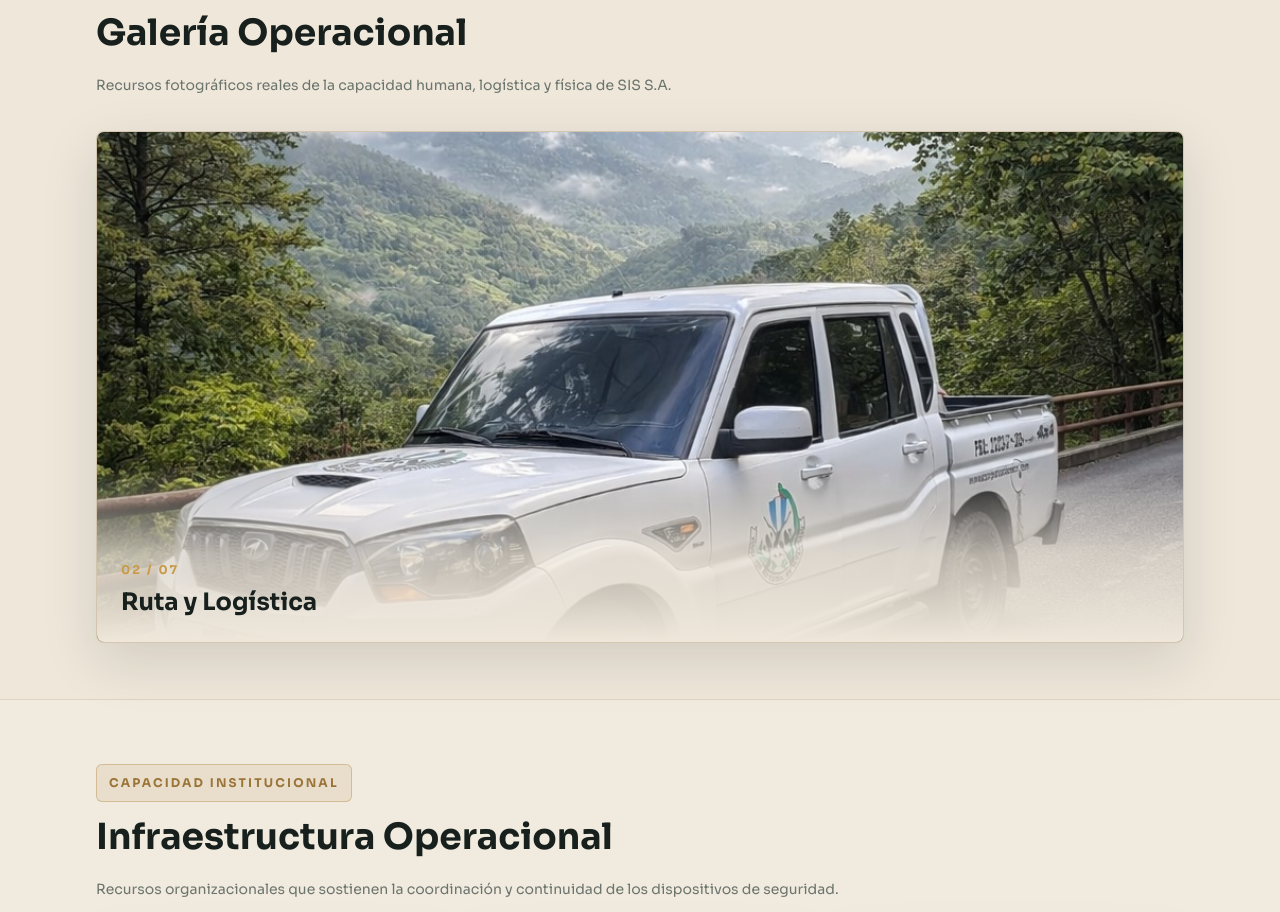
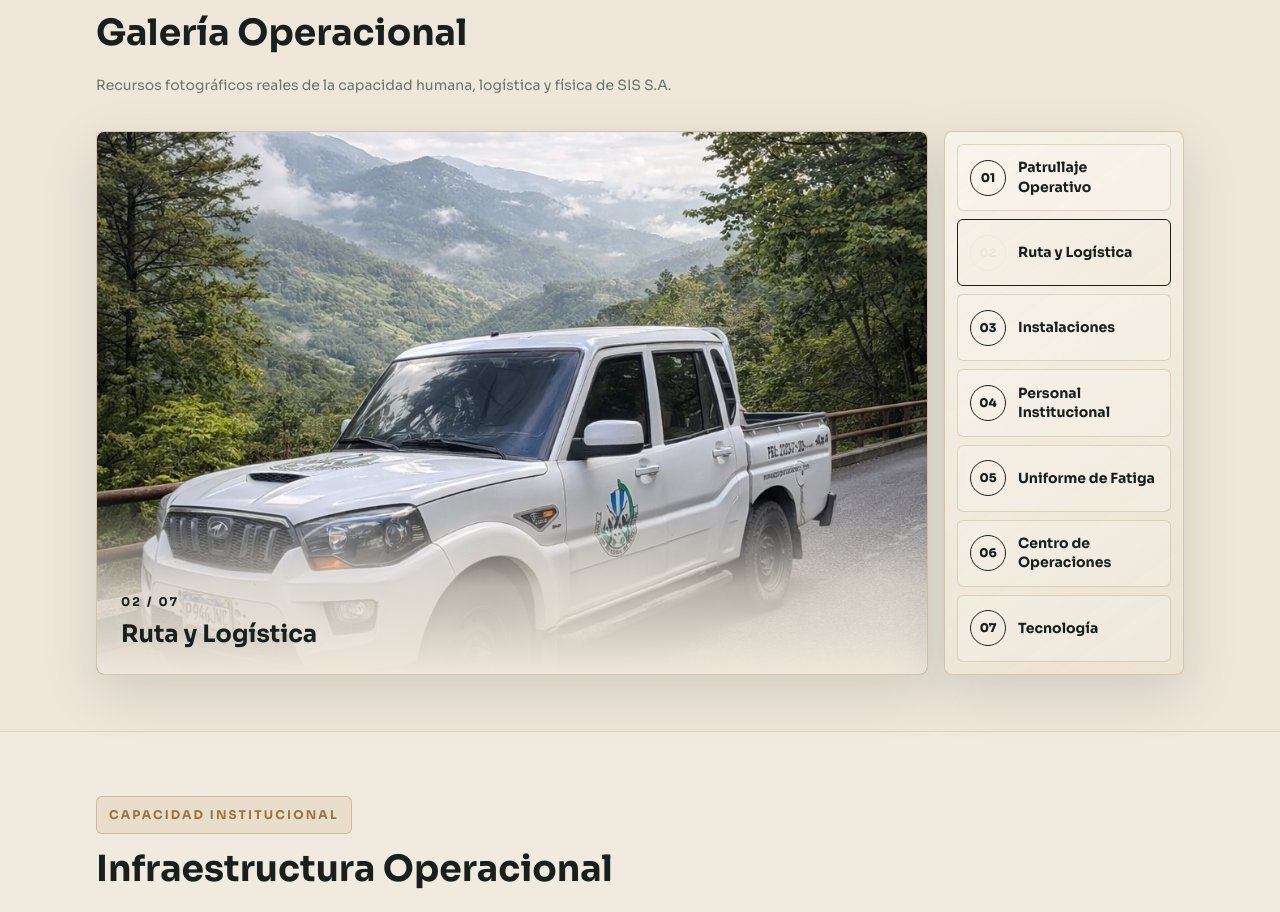
Before and after one commit to naguirrel0209/SISSAWebSite, a React (Vite) app: page /SISSAWebSite/operaciones in a window 1280 px wide. Shown: the part 2662-3574 px from the top of the page. Built offline with nearby package versions, Linux system fonts and the light colour scheme.

Commit message:
feat: implementacion de prototipo

```diff
--- a/src/data/media.js
+++ b/src/data/media.js
@@ -24,7 +24,7 @@ export const coverageMap = {
 export const institutionalImages = {
   fachada: {
     src: sisFachada,
-    alt: 'Fachada oficial de SIS S.A. con personal institucional en el acceso principal.',
+    alt: 'Instalaciones de SIS S.A. con personal institucional en el acceso principal.',
     objectPosition: 'center 44%',
   },
   oficinasAdministrativas: {
--- a/src/pages/Nosotros.jsx
+++ b/src/pages/Nosotros.jsx
@@ -10,7 +10,7 @@ import {
   UsersRound,
   X,
 } from 'lucide-react';
-import { useEffect, useState } from 'react';
+import { useEffect, useRef, useState } from 'react';
 import { AnimatePresence, motion, useReducedMotion } from 'framer-motion';
 import Seo from '../components/layout/Seo.jsx';
 import PageHeader from '../components/sections/PageHeader.jsx';
@@ -21,7 +21,7 @@ import { institutionalImages, uniforms as uniformPhotos } from '../data/media.js
 
 const infrastructure = [
   {
-    title: 'Fachada oficial',
+    title: 'Instalaciones',
     description:
       'Instalaciones corporativas diseñadas para la coordinación administrativa, operativa y atención institucional.',
     icon: Building2,
@@ -104,7 +104,7 @@ const values = [
 const institutionalCarousel = [
   {
     ...institutionalImages.fachada,
-    caption: 'Fachada oficial SIS S.A.',
+    caption: 'Instalaciones SIS S.A.',
   },
   {
     ...institutionalImages.oficinasAdministrativas,
@@ -174,7 +174,25 @@ function InstitutionalCarousel() {
 
 export default function Nosotros() {
   const [activeUniformIndex, setActiveUniformIndex] = useState(null);
+  const uniformHoverTimer = useRef(null);
   const activeUniform = activeUniformIndex === null ? null : uniforms[activeUniformIndex];
+
+  const clearUniformHoverTimer = () => {
+    if (uniformHoverTimer.current) {
+      window.clearTimeout(uniformHoverTimer.current);
+      uniformHoverTimer.current = null;
+    }
+  };
+
+  const scheduleUniformPreview = (index) => {
+    clearUniformHoverTimer();
+    uniformHoverTimer.current = window.setTimeout(() => {
+      setActiveUniformIndex(index);
+      uniformHoverTimer.current = null;
+    }, 3000);
+  };
+
+  useEffect(() => clearUniformHoverTimer, []);
 
   const showPreviousUniform = () => {
     setActiveUniformIndex((current) => (current === null ? uniforms.length - 1 : (current - 1 + uniforms.length) % uniforms.length));
@@ -340,7 +358,8 @@ export default function Nosotros() {
                 key={title}
                 className="glass-panel rounded-lg p-4 transition duration-200 hover:-translate-y-1 hover:border-primary-cyan/55 focus-visible:-translate-y-1"
                 tabIndex={0}
-                onMouseEnter={() => setActiveUniformIndex(index)}
+                onMouseEnter={() => scheduleUniformPreview(index)}
+                onMouseLeave={clearUniformHoverTimer}
                 onFocus={() => setActiveUniformIndex(index)}
               >
                 <AssetImage
--- a/src/pages/Operations.jsx
+++ b/src/pages/Operations.jsx
@@ -121,14 +121,47 @@ function Gallery() {
   return (
     <section className="section-shell page-section" aria-labelledby="gallery-title">
       <SectionHeader eyebrow="Registro institucional" title="Galería Operacional" description="Recursos fotográficos reales de la capacidad humana, logística y física de SIS S.A." />
-      <div className="mt-8">
-        <div className="glass-panel relative min-h-[24rem] overflow-hidden rounded-lg sm:min-h-[32rem]">
+      <div className="mt-8 grid gap-4 lg:grid-cols-[minmax(0,1fr)_15rem]">
+        <div className="glass-panel relative min-h-[24rem] overflow-hidden rounded-lg sm:min-h-[32rem] lg:min-h-[34rem]">
           <AnimatePresence mode="wait" initial={false}>
             <motion.img key={item.src} src={item.src} alt={item.alt} className="absolute inset-0 h-full w-full object-cover" style={{ objectPosition: item.objectPosition ?? 'center' }} loading="lazy" initial={reduceMotion ? false : { opacity: 0, scale: 1.03 }} animate={{ opacity: 1, scale: 1 }} exit={{ opacity: 0 }} transition={{ duration: 0.35 }} />
           </AnimatePresence>
           <div className="absolute inset-x-0 bottom-0 bg-gradient-to-t from-background via-background/75 to-transparent p-6 pt-24">
-            <p className="text-xs font-bold uppercase tracking-[0.18em] text-primary-cyan-bright">{String(active + 1).padStart(2, '0')} / {String(gallery.length).padStart(2, '0')}</p>
+            <p className="text-xs font-bold uppercase tracking-[0.18em] text-accent-gold">{String(active + 1).padStart(2, '0')} / {String(gallery.length).padStart(2, '0')}</p>
             <h3 className="mt-2 text-2xl font-bold text-text">{item.category}</h3>
+          </div>
+        </div>
+        <div className="glass-panel rounded-lg p-3 lg:h-[34rem]">
+          <div className="grid h-full grid-cols-2 gap-2 sm:grid-cols-3 lg:grid-cols-1" aria-label="Indice de fotografias operacionales">
+            {gallery.map((galleryItem, index) => {
+              const isSelected = active === index;
+
+              return (
+                <button
+                  key={galleryItem.src}
+                  type="button"
+                  onClick={() => setActive(index)}
+                  className={`group flex min-h-16 items-center gap-3 rounded-md border px-3 py-2 text-left transition duration-200 focus-visible:outline focus-visible:outline-2 focus-visible:outline-offset-2 focus-visible:outline-accent-gold ${
+                    isSelected
+                      ? 'border-accent-gold bg-accent-gold/15 shadow-soft'
+                      : 'border-border-cyber/55 bg-white/20 hover:border-accent-gold/70 hover:bg-accent-gold/10'
+                  }`}
+                  aria-current={isSelected ? 'true' : undefined}
+                  aria-label={`Ver fotografia ${index + 1}: ${galleryItem.category}`}
+                >
+                  <span className={`flex h-9 w-9 shrink-0 items-center justify-center rounded-full border text-xs font-extrabold ${
+                    isSelected
+                      ? 'border-accent-gold bg-accent-gold text-background'
+                      : 'border-accent-gold/45 text-accent-gold'
+                  }`}>
+                    {String(index + 1).padStart(2, '0')}
+                  </span>
+                  <span className="min-w-0">
+                    <span className="block text-sm font-bold leading-snug text-text">{galleryItem.category}</span>
+                  </span>
+                </button>
+              );
+            })}
           </div>
         </div>
       </div>
```
